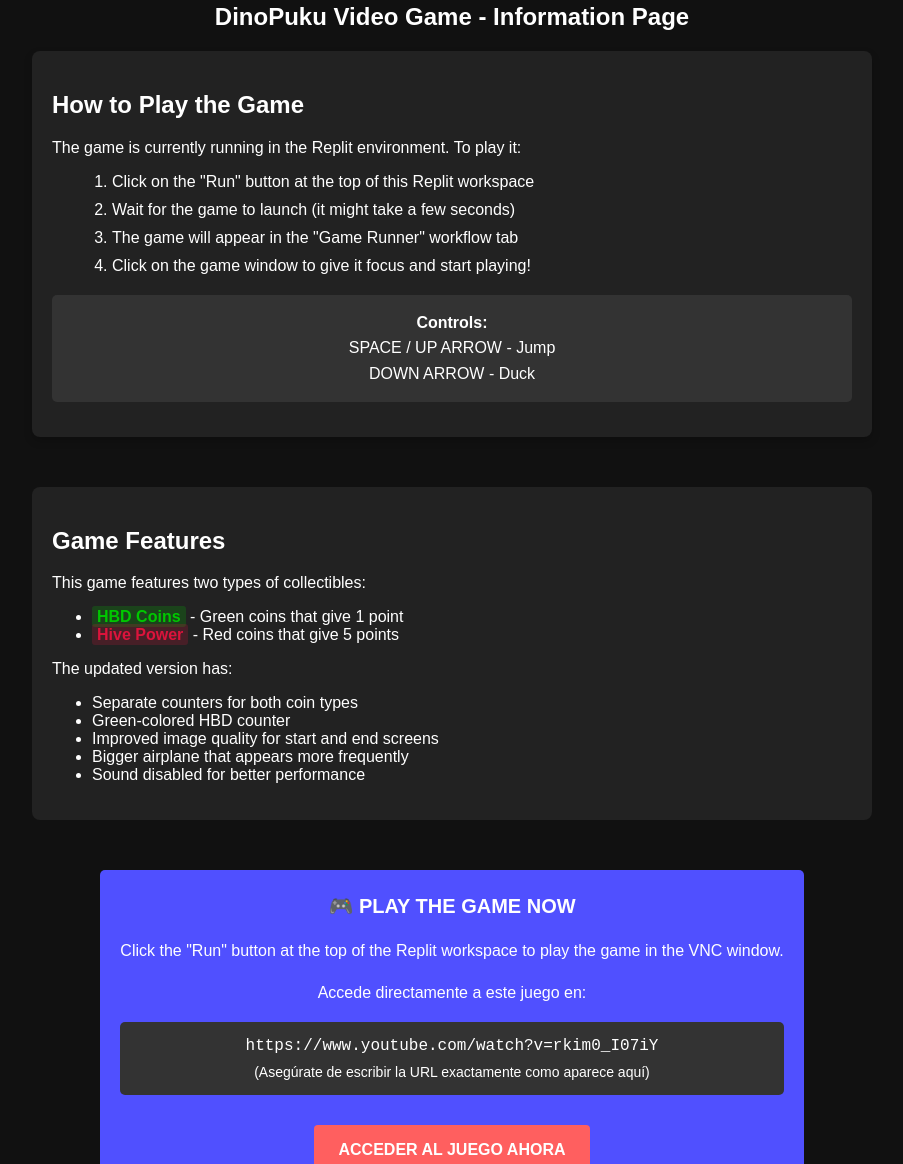
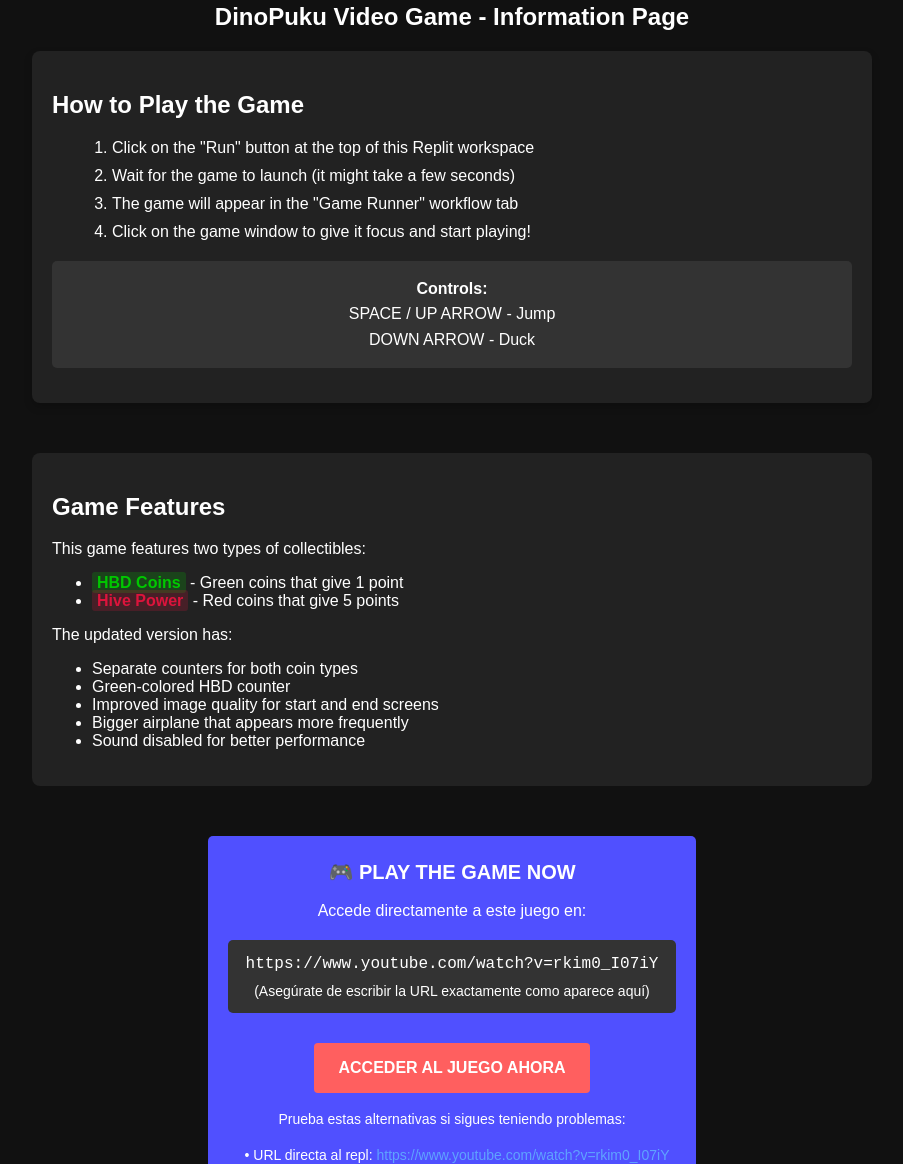
Before and after one commit to pukumundohive/dinopukuvideogame, a plain HTML site: page web_version.html in a window 1280 px wide. Shown: the part 348-1512 px from the top of the page, without its empty margins (188-1091 px from the left). Drawn offline with Linux system fonts and the light colour scheme.

Commit message:
Update web_version.html

```diff
--- a/web_version.html
+++ b/web_version.html
@@ -108,7 +108,6 @@
 
     <div class="instructions-container">
         <h2>How to Play the Game</h2>
-        <p>The game is currently running in the Replit environment. To play it:</p>
 
         <ol class="steps">
             <li>Click on the "Run" button at the top of this Replit workspace</li>
@@ -146,7 +145,6 @@
     <div class="control-info" style="background-color: #5050ff; margin-top: 30px; padding: 20px;">
         <strong style="font-size: 20px;">🎮 PLAY THE GAME NOW</strong>
         <br>
-        <p>Click the "Run" button at the top of the Replit workspace to play the game in the VNC window.</p>
         <p style="margin-top: 10px;">Accede directamente a este juego en:</p>
         <div style="margin: 15px 0; padding: 10px; background-color: #333; border-radius: 5px;">
             <code style="font-size: 16px; word-break: break-all;">https://www.youtube.com/watch?v=rkim0_I07iY</code>
```
